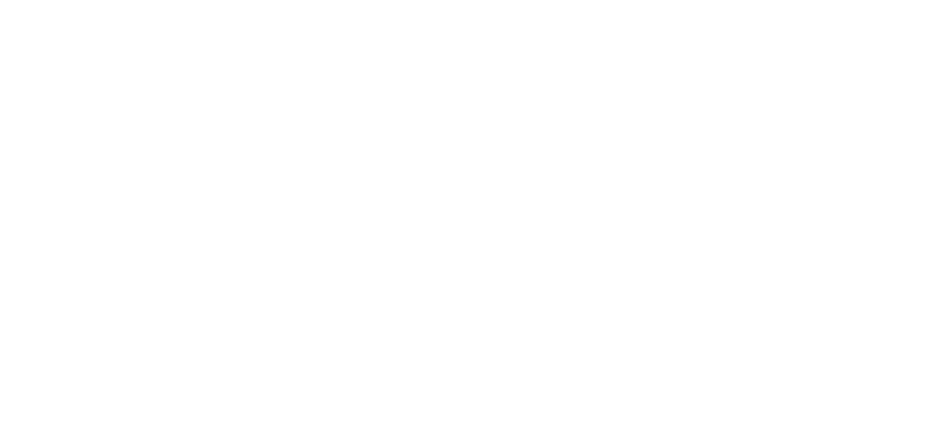
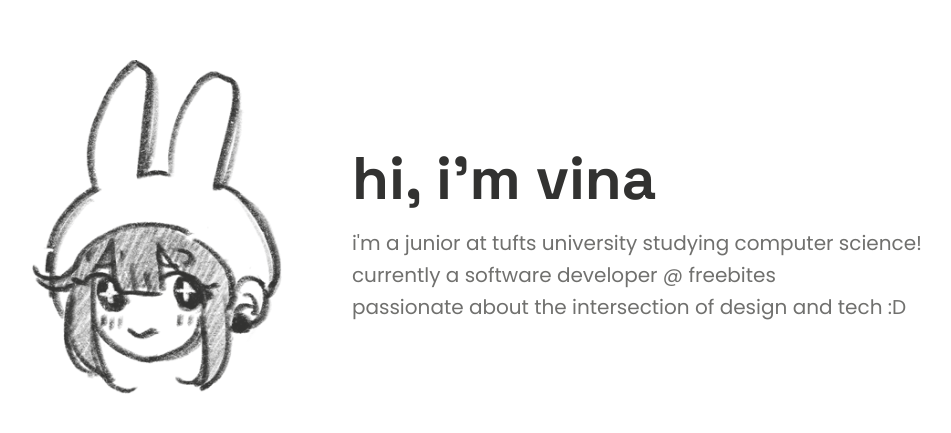
Before and after one commit to vle04/my-portfolio, a Next.js app: page / in a window 1280 px wide. Shown: the part 173-606 px from the top of the page, without its empty margins (163-1114 px from the left). Built offline with nearby package versions, Linux system fonts and the light colour scheme.

Commit message:
started working on hero section

```diff
--- a/src/app/globals.css
+++ b/src/app/globals.css
@@ -12,7 +12,7 @@ body {
   background-color: var(--color-background);
   color: var(--color-text);
   font-family: "Poppins", sans-serif;
-  font-size: 16px;
+  font-size: 20px;
   line-height: 1.6;
 }
 
@@ -26,6 +26,7 @@ h6 {
   font-family: "Space Grotesk", sans-serif;
   font-weight: 700;
   color: var(--color-heading);
+  font-size: 3rem;
 }
 
 /* colors */
--- a/src/app/page.tsx
+++ b/src/app/page.tsx
@@ -1,9 +1,11 @@
-import ProfileCard from "@/components/ProfileCard";
+// import ProfileCard from "@/components/ProfileCard";
+import Hero from "@/components/Hero";
 
 export default function Home() {
   return (
     <main className="flex min-h-screen items-center justify-center">
       {/* <ProfileCard/> */}
+      <Hero/>
     </main>
   );
 }
--- a/src/components/Hero.tsx
+++ b/src/components/Hero.tsx
@@ -1,9 +1,25 @@
 "use client"
 
 import Image from "next/image";
+import BunnyAvatar from "@/public/images/bunny-avatar.png";
 
 export default function Hero() {
     return (
+        <div className="flex flex-row justify-center items-center gap-[70px]">
+            <Image
+                src={BunnyAvatar}
+                alt="vina head with a bunny hat"
+                width={250}
+                height={350}
+            />
 
+            {/* text container */}
+            <div>
+                <h1>hi, i'm vina</h1>
+                <p>i'm a junior at tufts university studying computer science!</p>
+                <p>currently a software developer @ freebites</p>
+                <p>passionate about the intersection of design and tech :D</p>
+            </div>
+        </div>
     );
 }
```
